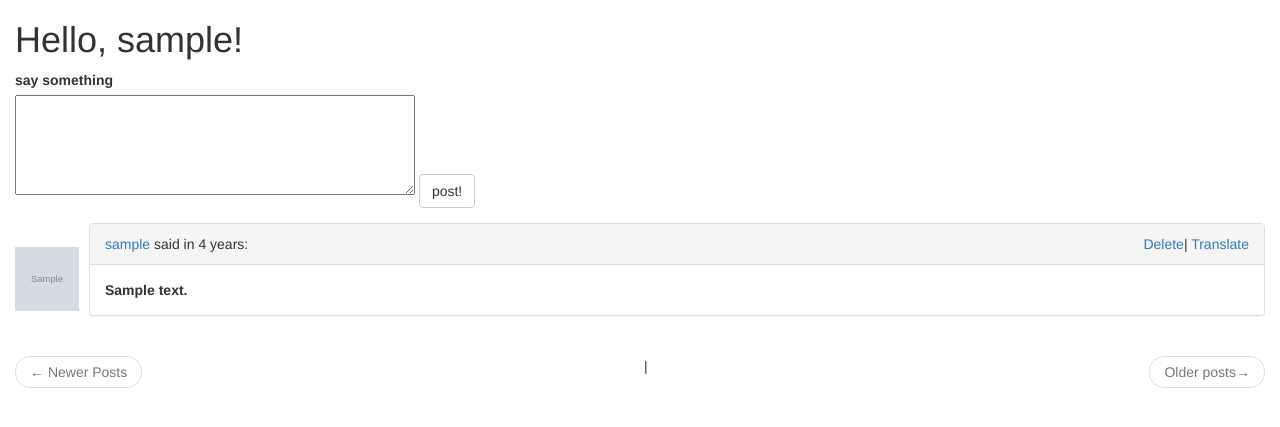
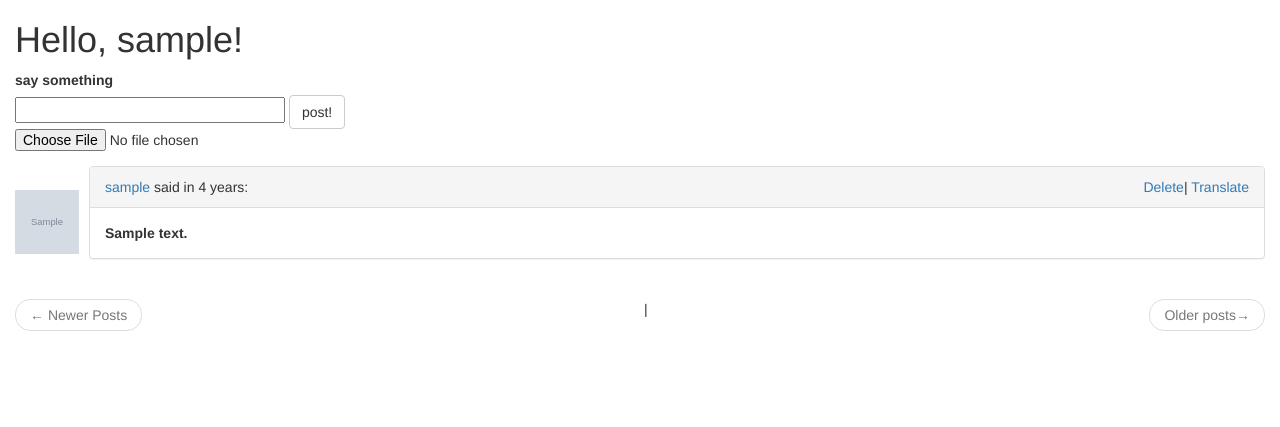
Before and after one commit to clown139880/YggDraSil, a Flask app: template app/templates/index.html in a window 1280 px wide. Shown: the part 52-479 px from the top of the page. Run offline with Flask 2, Linux system fonts and the light colour scheme; a user stored in the database is signed in; tables that the repository leaves empty hold one stand-in row (values such as "Sample post"); the template is opened without the code that fills it: values that come from a table or form of the project are taken from there, most other values are stand-ins (such as "Sample title", 1, 10 or a date in 2020); grey boxes marked "Sample" are stand-in pictures; form fields are guessed from the names that the template uses; parts of the project's set-up code (start-up, migrations or seed data) failed here and were passed over; some libraries are stand-ins or nearby versions.

Commit message:
post button css commit

```diff
--- a/app/forms.py
+++ b/app/forms.py
@@ -12,6 +12,10 @@ class EditForm(Form):
 
 class PostForm(Form):
     post = TextAreaField('post', validators=[Length(min=0, max=140)])
+    image = FileField(u'Image File', [validators.regexp(u'^[^/\\]\.jpg$')])
+    def validate_image(form, field):
+        if field.data:
+            field.data = re.sub(r'[^a-z0-9_.-]', '_', field.data)
 
 class SearchForm(Form):
     search = StringField('search', validators=[DataRequired()])
--- a/app/static/css/clown.css
+++ b/app/static/css/clown.css
@@ -1,11 +1,12 @@
 #fapo button{
     background-color: #E8E8E8;
+    width: 100%;
 }
 #cl-tr {
     float:right;
 }
 #post {
     margin: 0px;
-    width: 400px;
-    height: 100px;"
+    width: 100%;
+    height: auto;
 }
--- a/app/templates/index.html
+++ b/app/templates/index.html
@@ -18,6 +18,8 @@
             <label for="">{{_('say something')}}</label><br>
             {{ form.post(size=30, maxlength=140) }}
             <button type="submit" class="btn btn-default" value="Post!">{{_('post!')}}</button>
+            {{ form.image }}
+
           </div>
 
         </form>
```
Also changed, not shown: log.md (+5 -1 lines).
